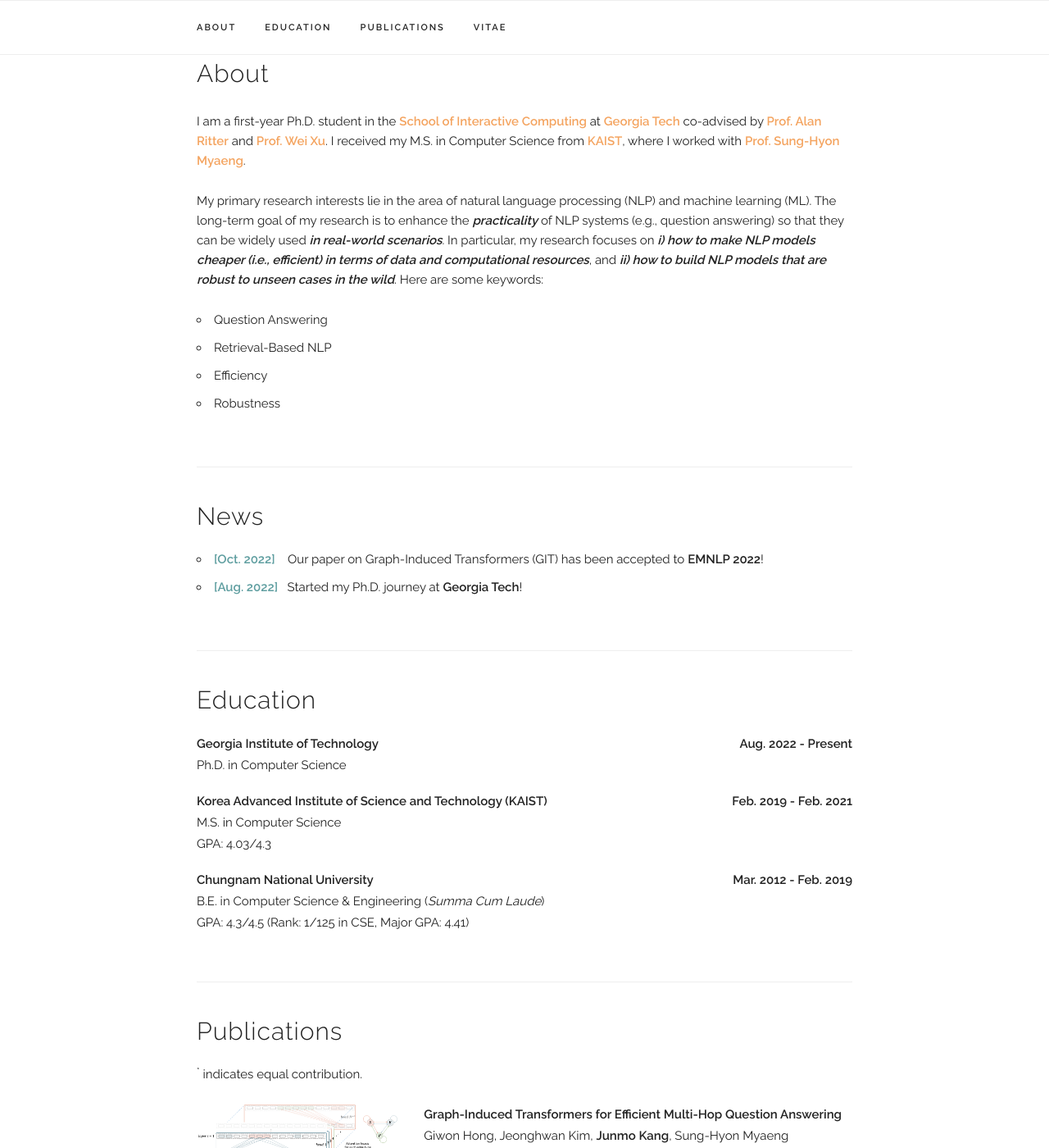
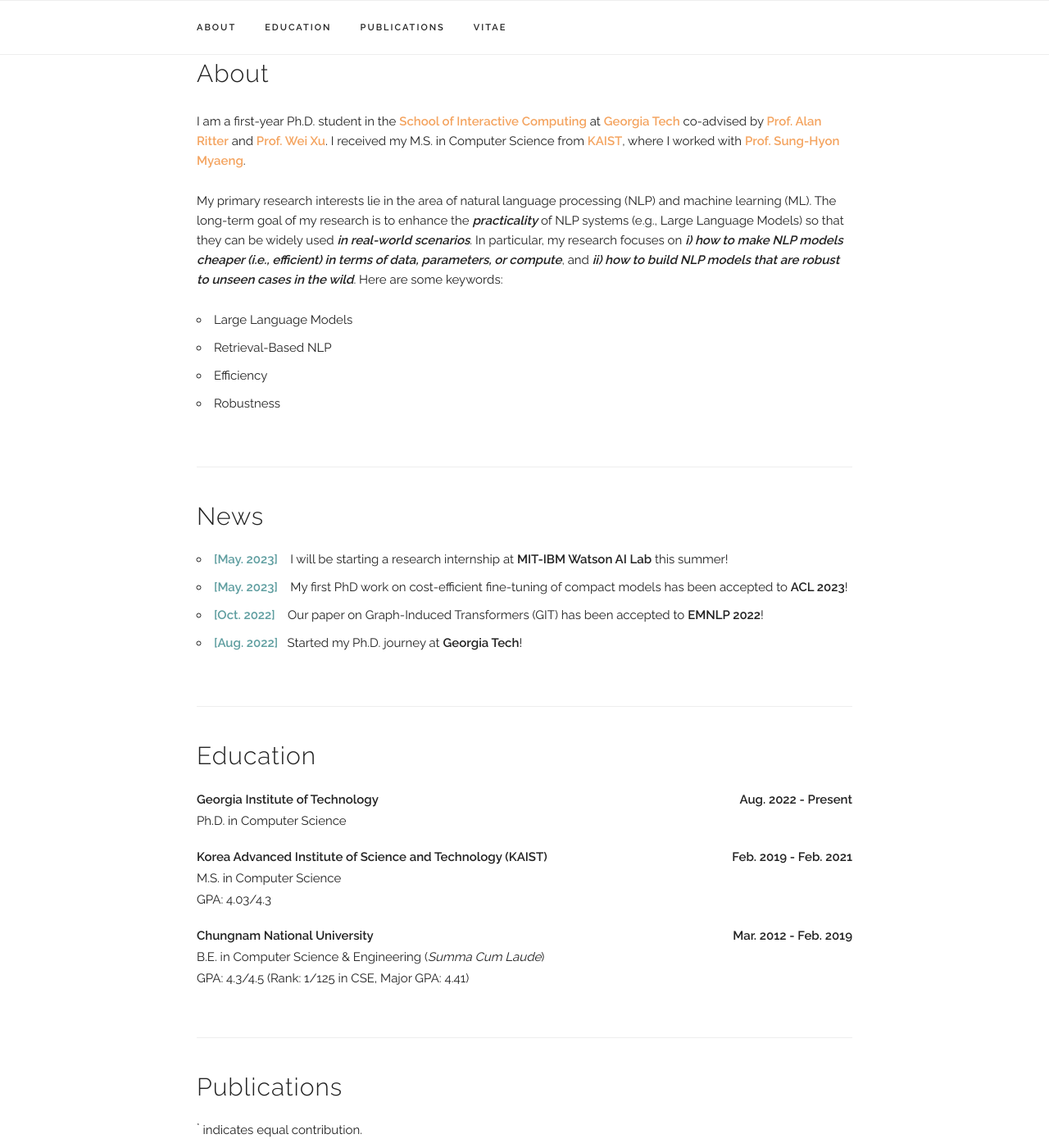
Before and after one commit to jm-kang/jm-kang.github.io, a Jekyll site: the page built from index.html, in a window 1280 px wide and 1400 px high, scrolled down 340 px. Shown: the whole window at 82% size. Built offline with Jekyll 4.4.1, drawn with Linux system fonts in a browser that asks for light colours; some web fonts are replaced; some of the changed text lies outside the part shown.

Commit message:
update ACL, intern, and CV

```diff
--- a/index.html
+++ b/index.html
@@ -10,12 +10,12 @@
       I received my M.S. in Computer Science from <a href="https://www.kaist.ac.kr/en/">KAIST</a>, where I worked with <a href="http://ir.kaist.ac.kr/member/professor/">Prof. Sung-Hyon Myaeng</a>.
     </p>
     <p>
-      My primary research interests lie in the area of natural language processing (NLP) and machine learning (ML). The long-term goal of my research is to enhance the <b style="font-style: italic;">practicality</b> of NLP systems (e.g., question answering) so that they can be widely used <b style="font-style: italic;">in real-world scenarios</b>.
-      In particular, my research focuses on <b style="font-style: italic;">i) how to make NLP models cheaper (i.e., efficient) in terms of data and computational resources</b>, and <b style="font-style: italic;">ii) how to build NLP models that are robust to unseen cases in the wild</b>.
+      My primary research interests lie in the area of natural language processing (NLP) and machine learning (ML). The long-term goal of my research is to enhance the <b style="font-style: italic;">practicality</b> of NLP systems (e.g., Large Language Models) so that they can be widely used <b style="font-style: italic;">in real-world scenarios</b>.
+      In particular, my research focuses on <b style="font-style: italic;">i) how to make NLP models cheaper (i.e., efficient) in terms of data, parameters, or compute</b>, and <b style="font-style: italic;">ii) how to build NLP models that are robust to unseen cases in the wild</b>.
       Here are some keywords:
       <ul>
         <li>
-          Question Answering
+          Large Language Models
         </li>
         <li>
           Retrieval-Based NLP
@@ -36,8 +36,16 @@
   <h4>News</h4>
     <ul>
       <li>
+        <b style="color:cadetblue">[May. 2023]</b> &nbsp&nbsp
+        I will be starting a research internship at <b>MIT-IBM Watson AI Lab</b> this summer!
+      </li>
+      <li>
+        <b style="color:cadetblue">[May. 2023]</b> &nbsp&nbsp
+        My first PhD work on cost-efficient fine-tuning of compact models has been accepted to <b>ACL 2023</b>!
+      </li>
+      <li>
         <b style="color:cadetblue">[Oct. 2022]</b> &nbsp&nbsp
-         Our paper on Graph-Induced Transformers (GIT) has been accepted to <b>EMNLP 2022</b>!
+        Our paper on Graph-Induced Transformers (GIT) has been accepted to <b>EMNLP 2022</b>!
       </li>
       <li>
         <b style="color:cadetblue">[Aug. 2022]</b>&nbsp&nbsp
```
Also changed, not shown: _data/experience.yaml (+7 -7 lines), _data/publications.yaml (+7 -0 lines), assets/publications/2023_dist_or_ann/strategies.png (added), 1 other file.
